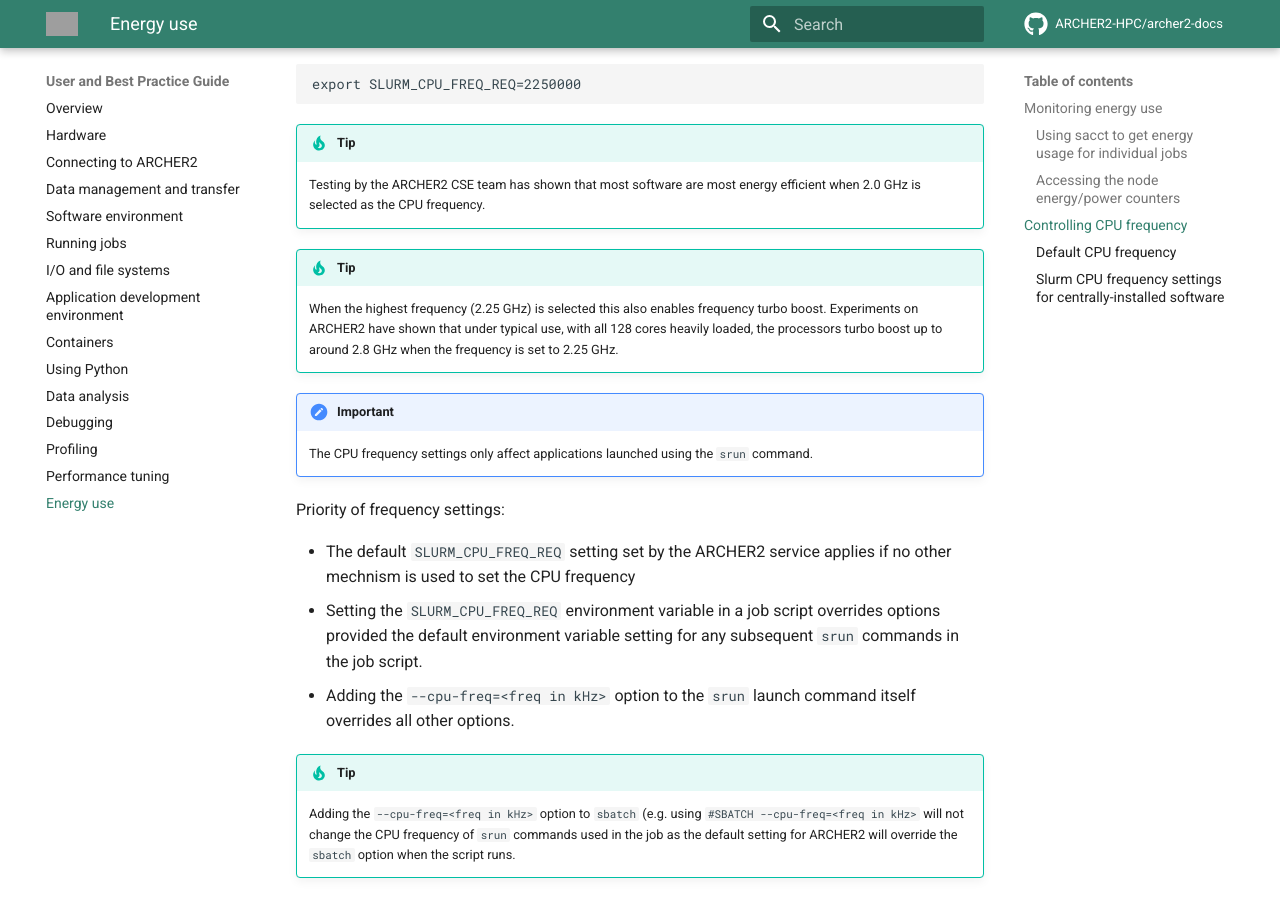
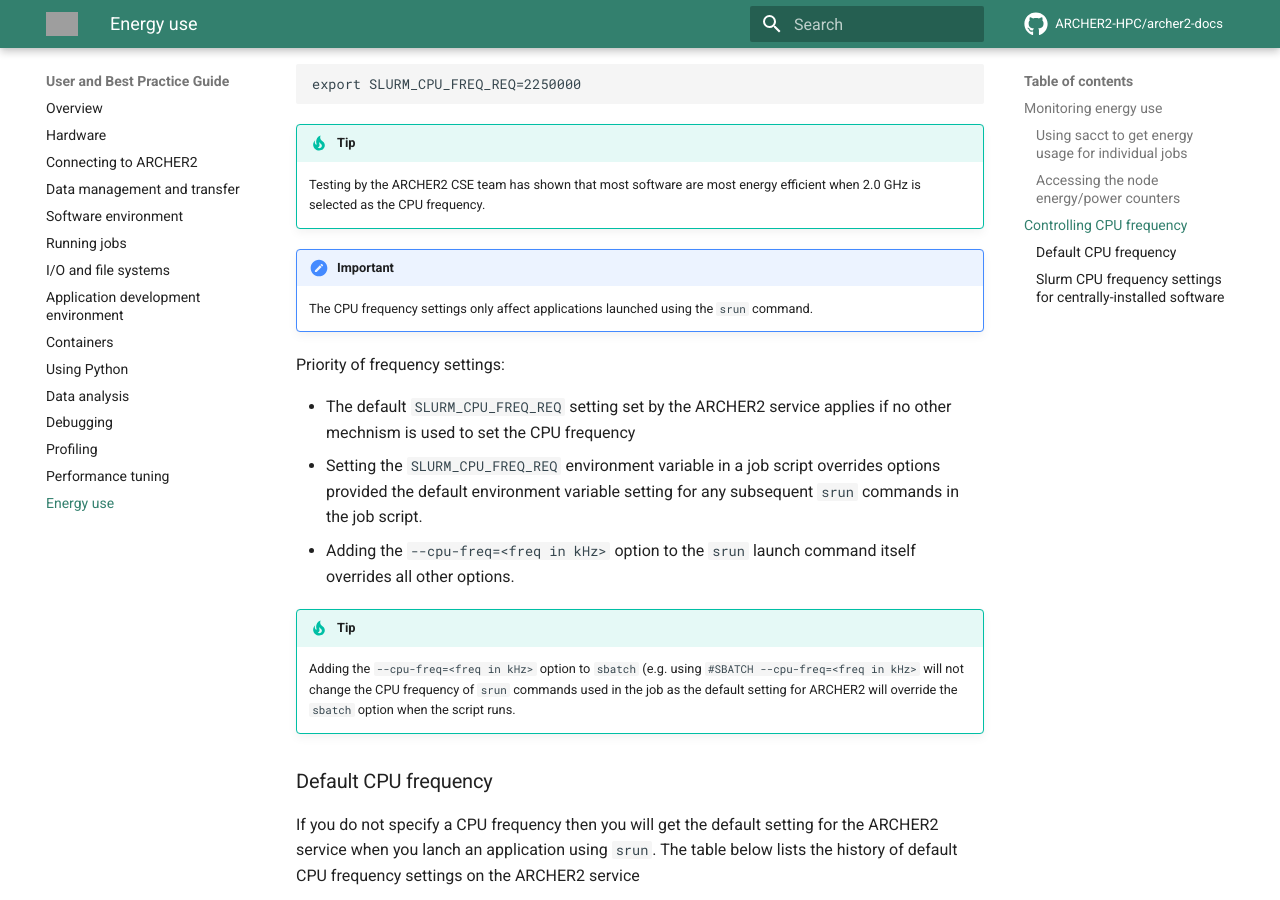
Before and after one commit to ARCHER2-HPC/archer2-docs, an MkDocs documentation site: the page built from docs/user-guide/energy.md, in a window 1280 px wide and 900 px high, scrolled down 3369 px. Built offline with MkDocs 1.6.1 and Material for MkDocs 9.7.7, drawn with Linux system fonts in a browser that asks for light colours; comment, search, counter and statistics services are not loaded; grey boxes are pictures that could not be loaded.

Commit message:
Update energy.md

```diff
--- a/docs/user-guide/energy.md
+++ b/docs/user-guide/energy.md
@@ -136,11 +136,6 @@
     Testing by the ARCHER2 CSE team has shown that most software are most energy efficient when 2.0 GHz
     is selected as the CPU frequency.
 
-!!! tip
-    When the highest frequency (2.25 GHz) is selected this also enables frequency turbo boost. Experiments
-    on ARCHER2 have shown that under typical use, with all 128 cores heavily loaded, the processors
-    turbo boost up to around 2.8 GHz when the frequency is set to 2.25 GHz.
-
 
 !!! important
     The CPU frequency settings only affect applications launched using the `srun` command.
```
